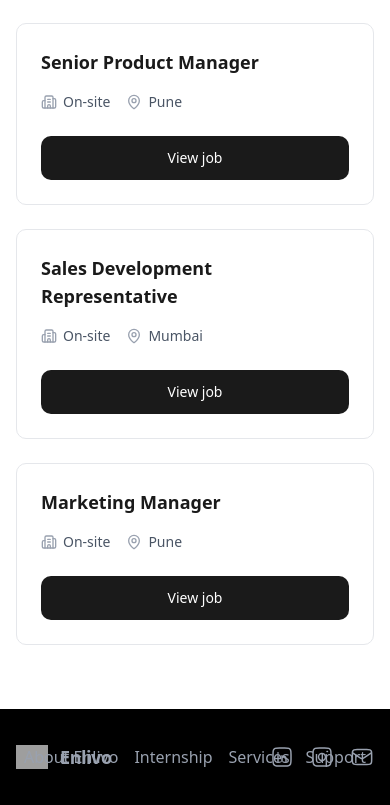
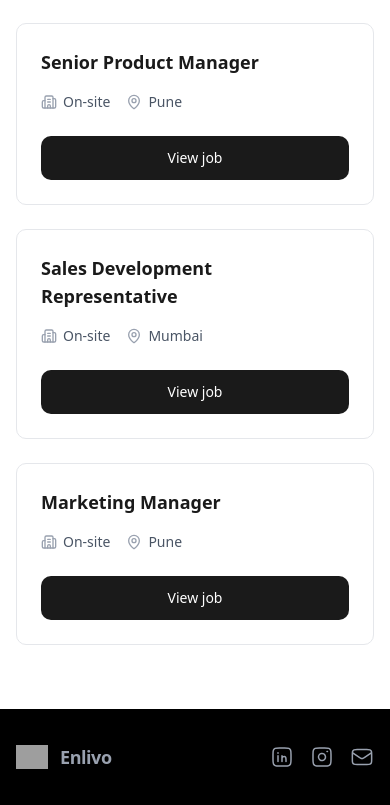
Before and after one commit to enlivotechnologies/enlivo-technologies, a Next.js app: page /company/careers in a window 390 px wide. Shown: the part 2956-3761 px from the top of the page. Built offline with nearby package versions, Linux system fonts and the light colour scheme; no server answers; grey boxes are pictures that could not be loaded.

Commit message:
fix: hero ui changes

```diff
--- a/components/layout/CareersFooter.tsx
+++ b/components/layout/CareersFooter.tsx
@@ -44,7 +44,8 @@
           </div>
 
           {/* Middle: Navigation Links - Absolutely centered */}
-          <div className="absolute left-1/2 -translate-x-1/2 flex items-center gap-4">
+          {/* CHANGED: Added `hidden lg:flex` to hide on mobile and show on large screens */}
+          <div className="hidden lg:flex absolute left-1/2 -translate-x-1/2 items-center gap-4">
             <Link
               href="https://www.enlivotechnologies.com/company/about"
               className="text-base font-medium text-gray-400 hover:text-white transition-colors duration-300 font-sans whitespace-nowrap"
```
